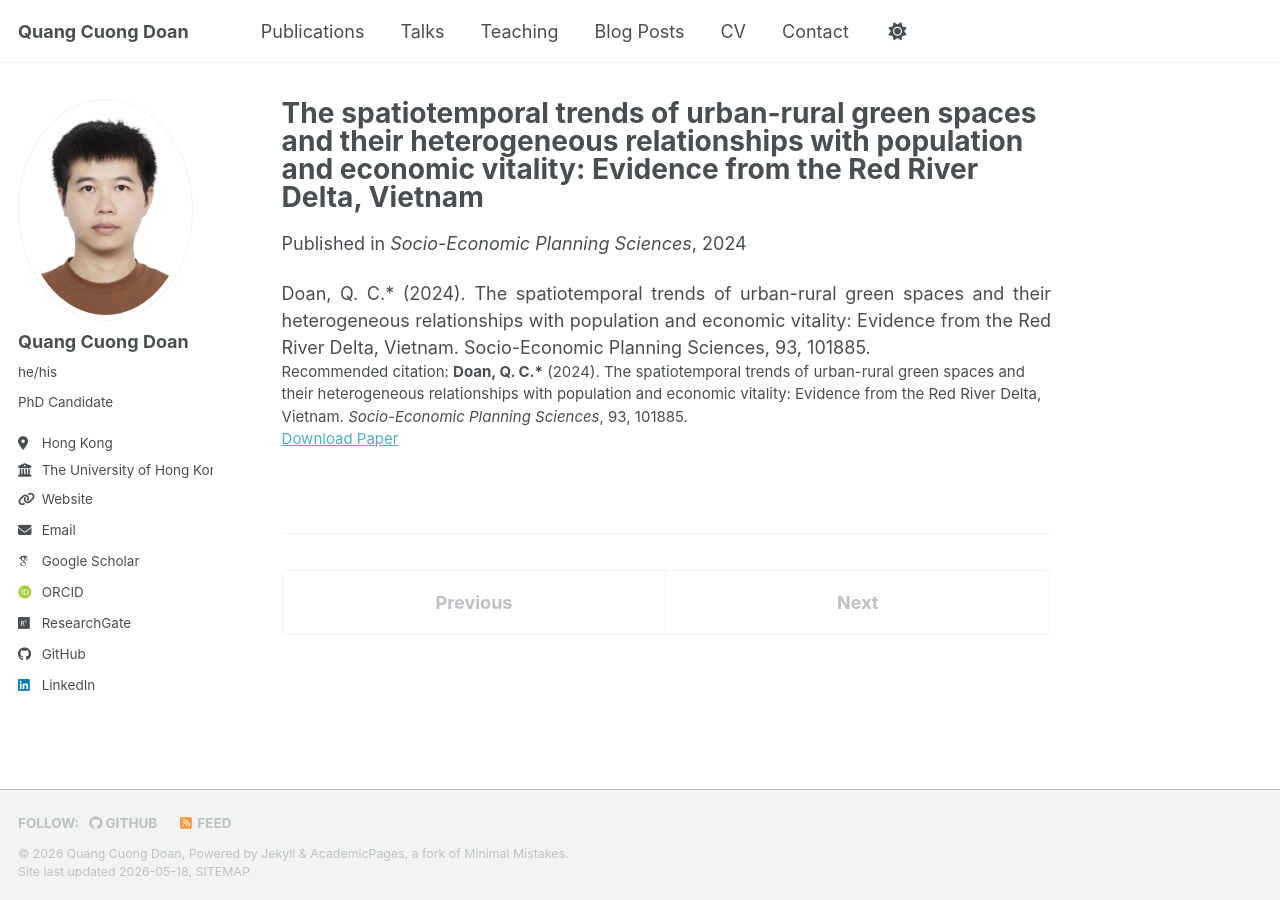
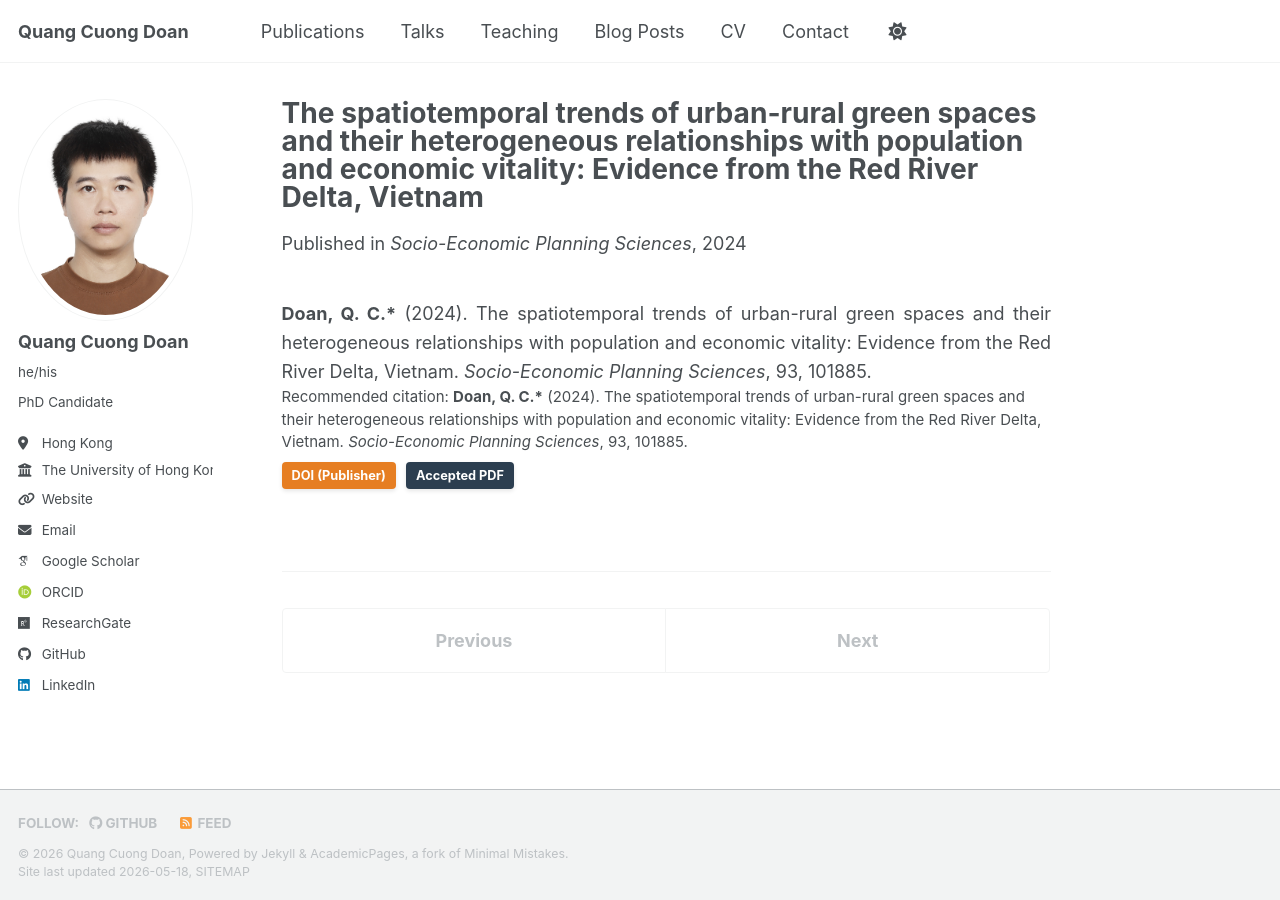
Before and after one commit to cuonghku95/cuonghku95.github.io, a Jekyll site: the page built from _publications/2024-01-02-spatiotemporal-trends-green-spaces.md, in a window 1280 px wide. Built offline with Jekyll 4.4.1, drawn with Linux system fonts in a browser that asks for light colours; some web fonts are replaced; a script bundle is joined from its source files by our own code; library files that are not in the unit come from our copies.

Commit message:
Revise citation and add publication links
Updated citation format and added DOI and accepted PDF links.

```diff
--- a/_publications/2024-01-02-spatiotemporal-trends-green-spaces.md
+++ b/_publications/2024-01-02-spatiotemporal-trends-green-spaces.md
@@ -4,10 +4,11 @@ collection: publications
 permalink: /publication/2024-spatiotemporal-trends-green-spaces
 date: 2024-01-02
 venue: "Socio-Economic Planning Sciences"
-paperurl: "https://doi.org/10.1016/j.seps.2024.101885"
-citation: "<b>Doan, Q. C.*</b> (2024). The spatiotemporal trends of urban-rural green spaces and their heterogeneous relationships with population and economic vitality: Evidence from the Red River Delta, Vietnam. <i>Socio-Economic Planning Sciences</i>, 93, 101885."
+citation: "<b>Doan, Q. C.*</b> (2024). The spatiotemporal trends of urban-rural green spaces and their heterogeneous relationships with population and economic vitality: Evidence from the Red River Delta, Vietnam. <i>Socio-Economic Planning Sciences</i>, 93, 101885. <br><a href='https://doi.org/10.1016/j.seps.2024.101885' target='_blank' style='display: inline-block; padding: 4px 10px; margin-top: 8px; font-size: 0.85em; font-weight: bold; color: #fff; background-color: #e67e22; border-radius: 4px; text-decoration: none; box-shadow: 0 2px 4px rgba(0,0,0,0.1);'>DOI (Publisher)</a> <a href='/files/Doan_2024_GreenSpaces_RRD.pdf' target='_blank' style='display: inline-block; padding: 4px 10px; margin-top: 8px; margin-left: 6px; font-size: 0.85em; font-weight: bold; color: #fff; background-color: #2c3e50; border-radius: 4px; text-decoration: none; box-shadow: 0 2px 4px rgba(0,0,0,0.1);'>Accepted PDF</a>"
 ---
 
-<div style="text-align: justify;">
-Doan, Q. C.* (2024). The spatiotemporal trends of urban-rural green spaces and their heterogeneous relationships with population and economic vitality: Evidence from the Red River Delta, Vietnam. Socio-Economic Planning Sciences, 93, 101885.
+<div style="text-align: justify; line-height: 1.6; margin-top: 20px;">
+
+<b>Doan, Q. C.*</b> (2024). The spatiotemporal trends of urban-rural green spaces and their heterogeneous relationships with population and economic vitality: Evidence from the Red River Delta, Vietnam. <i>Socio-Economic Planning Sciences</i>, 93, 101885.
+
 </div>
```
